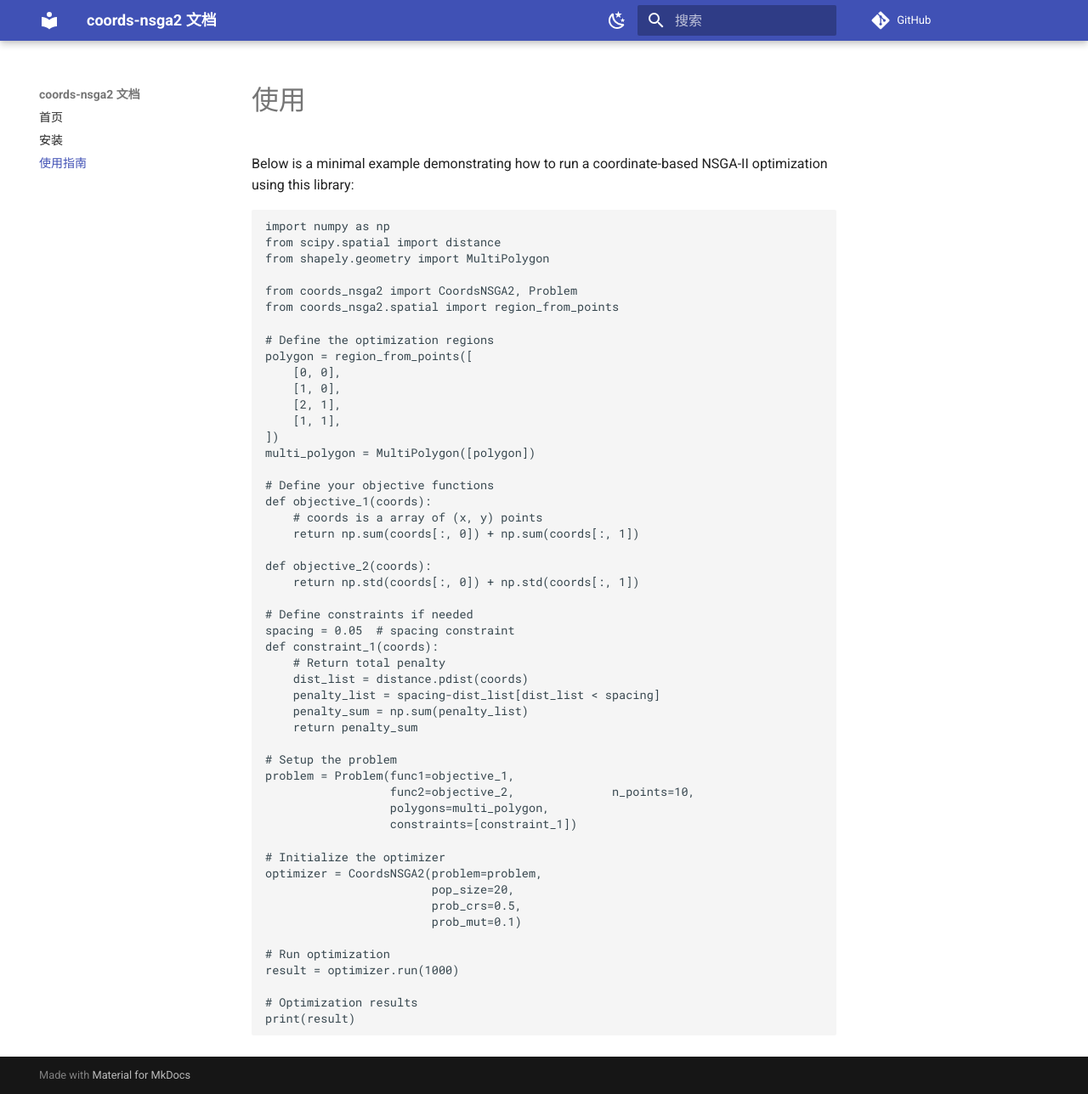
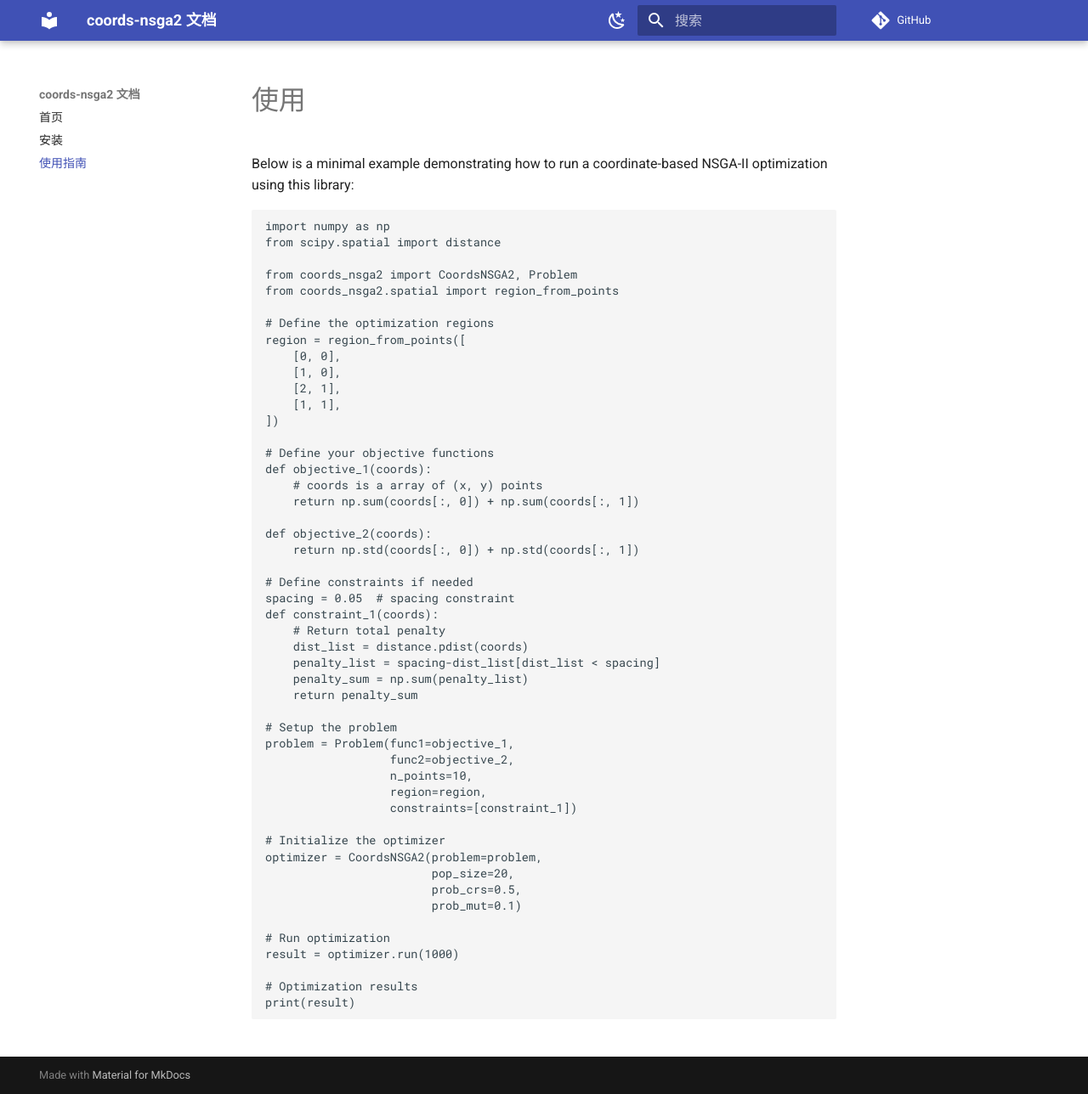
Before and after one commit to ZXF1001/coords-nsga2, an MkDocs documentation site: the page built from docs/usage.md, in a window 1280 px wide and 1288 px high. Shown: the whole window at 85% size. Built offline with MkDocs 1.6.1 and Material for MkDocs 9.7.7, drawn with Linux system fonts in a browser that asks for light colours; comment, search, counter and statistics services are not loaded.

Commit message:
feat: change polygons arg to region

````diff
--- a/docs/usage.md
+++ b/docs/usage.md
@@ -5,19 +5,17 @@ Below is a minimal example demonstrating how to run a coordinate-based NSGA-II o
 ```python
 import numpy as np
 from scipy.spatial import distance
-from shapely.geometry import MultiPolygon
 
 from coords_nsga2 import CoordsNSGA2, Problem
 from coords_nsga2.spatial import region_from_points
 
 # Define the optimization regions
-polygon = region_from_points([
+region = region_from_points([
     [0, 0],
     [1, 0],
     [2, 1],
     [1, 1],
 ])
-multi_polygon = MultiPolygon([polygon])
 
 # Define your objective functions
 def objective_1(coords):
@@ -38,8 +36,9 @@ def constraint_1(coords):
 
 # Setup the problem
 problem = Problem(func1=objective_1,
-                  func2=objective_2,              n_points=10,
-                  polygons=multi_polygon,
+                  func2=objective_2,
+                  n_points=10,
+                  region=region,
                   constraints=[constraint_1])
 
 # Initialize the optimizer
````
Also changed, not shown: README.md (+4 -5 lines), 4 other files.
